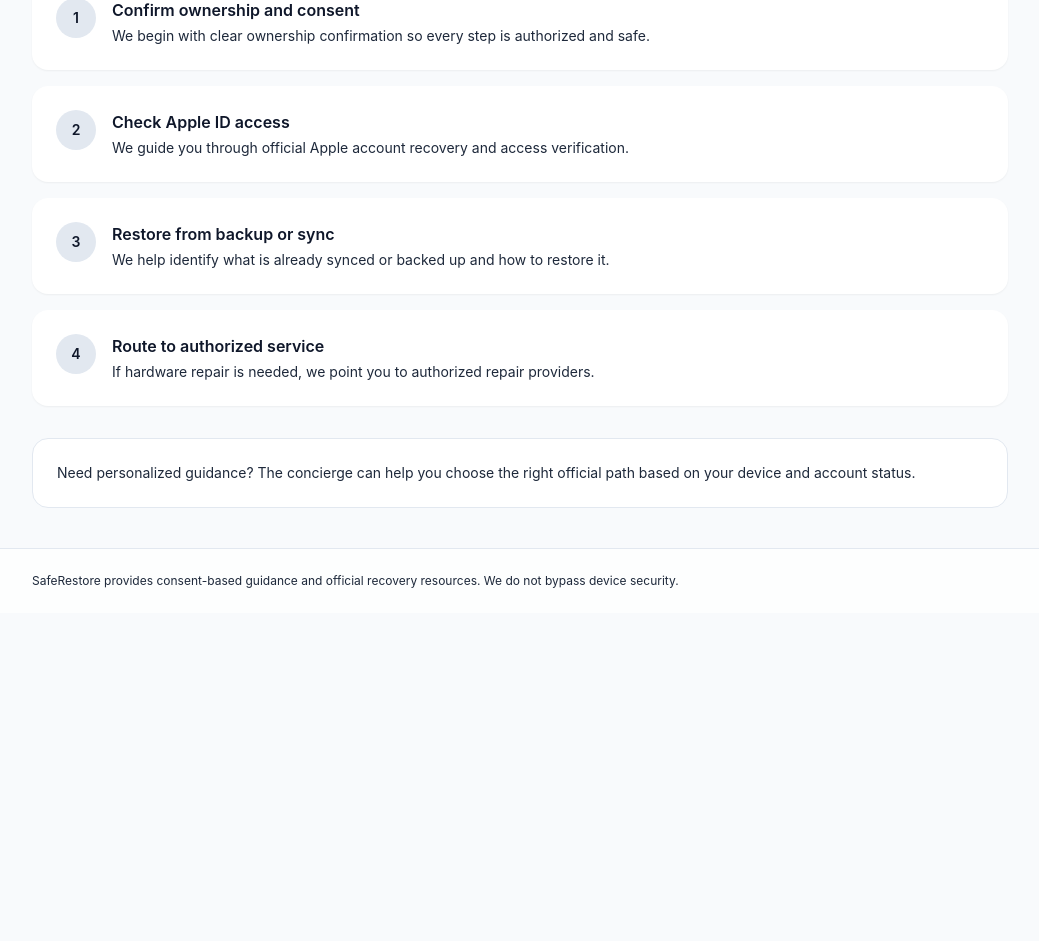
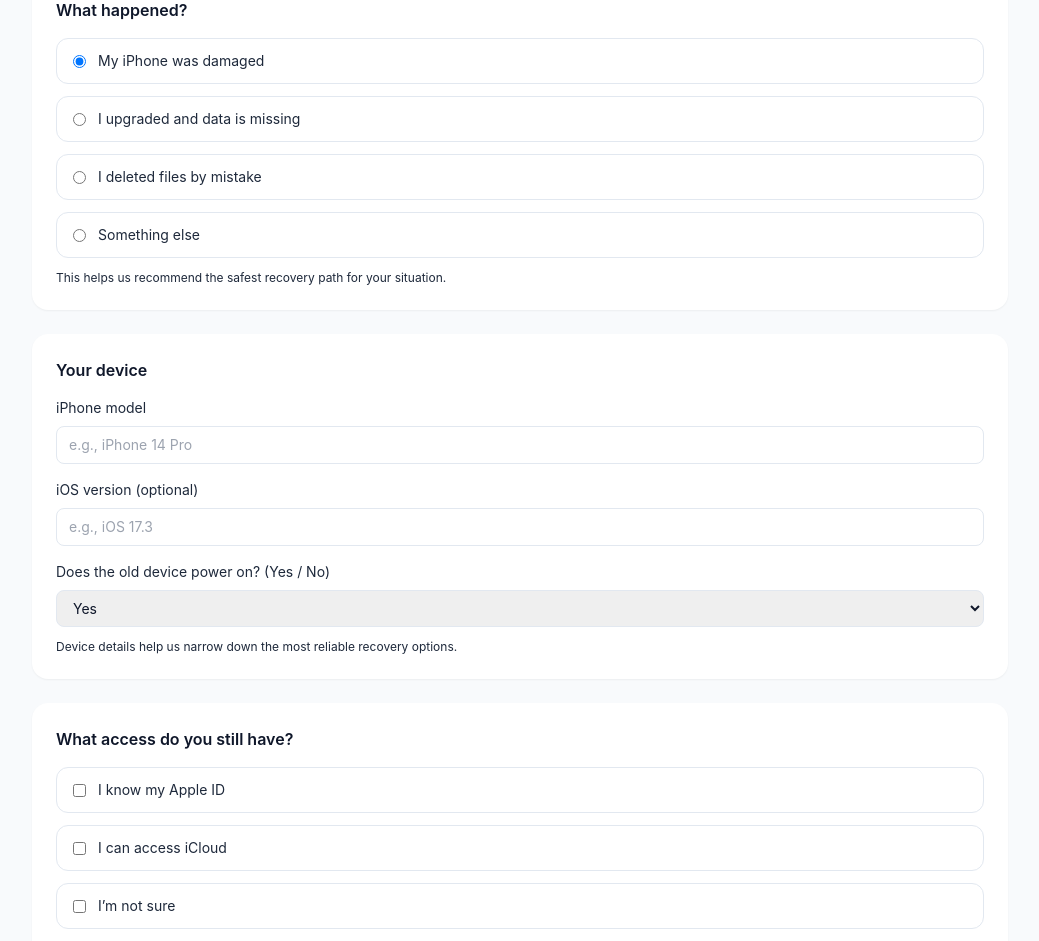
Before and after one commit to carter961995-wq/saferestore, a React (Vite) app: page /recovery in a window 1280 px wide. Shown: the part 243-1184 px from the top of the page, without its empty margins (120-1159 px from the left). Before the commit the page ends 856 px from the top, so only its background shows below. Built offline with nearby package versions, Linux system fonts and the light colour scheme.

Commit message:
Refine copy and UX for SafeRestore pages

```diff
--- a/src/components/Layout.jsx
+++ b/src/components/Layout.jsx
@@ -29,8 +29,7 @@ export default function Layout({ children }) {
       <main className="mx-auto max-w-5xl px-6 py-10">{children}</main>
       <footer className="border-t border-sky bg-white/80">
         <div className="mx-auto max-w-5xl px-6 py-6 text-xs text-calm">
-          SafeRestore provides consent-based guidance and official recovery
-          resources. We do not bypass device security.
+          Your data. Your control. Official paths only.
         </div>
       </footer>
     </div>
--- a/src/pages/ConciergeChat.jsx
+++ b/src/pages/ConciergeChat.jsx
@@ -1,15 +1,27 @@
 const messages = [
   {
     role: "assistant",
-    text: "Hi, I’m SafeRestore. I can guide you through official recovery steps. What happened to your device?",
+    text: "Hi — I’m your SafeRestore concierge.\n\nI’m here to help you recover your data using the safest official options available. We’ll take this one step at a time.",
   },
   {
     role: "user",
-    text: "My iPhone screen is broken, but it still turns on.",
+    text: "My iPhone was damaged and I’m worried about my photos.",
   },
   {
     role: "assistant",
-    text: "Thanks for sharing. If you can unlock the device, we’ll prioritize a Quick Start transfer and confirm your latest iCloud backup.",
+    text: "You’re not alone in this — we’ll figure out the best path forward together.",
+  },
+  {
+    role: "assistant",
+    text: "Based on what you’ve shared, there are still approved recovery options available. I’ll explain each step clearly so you know exactly what to expect.",
+  },
+  {
+    role: "assistant",
+    text: "I can’t help with bypassing device security or accessing data without authorization, but I can guide you through every approved recovery option available to you.",
+  },
+  {
+    role: "assistant",
+    text: "Whenever you’re ready, we can move forward together.",
   },
 ];
 
@@ -34,7 +46,7 @@ export default function ConciergeChat() {
               }`}
             >
               <div
-                className={`max-w-md rounded-2xl px-4 py-3 text-sm ${
+                className={`max-w-md whitespace-pre-line rounded-2xl px-4 py-3 text-sm ${
                   message.role === "user"
                     ? "bg-ocean text-white"
                     : "bg-sky text-slate"
--- a/src/pages/RecoveryFlowPage.jsx
+++ b/src/pages/RecoveryFlowPage.jsx
@@ -1,27 +1,20 @@
-const steps = [
-  {
-    title: "Confirm ownership and consent",
-    description:
-      "We begin with clear ownership confirmation so every step is authorized and safe.",
-  },
-  {
-    title: "Check Apple ID access",
-    description:
-      "We guide you through official Apple account recovery and access verification.",
-  },
-  {
-    title: "Restore from backup or sync",
-    description:
-      "We help identify what is already synced or backed up and how to restore it.",
-  },
-  {
-    title: "Route to authorized service",
-    description:
-      "If hardware repair is needed, we point you to authorized repair providers.",
-  },
-];
+import { useState } from "react";
 
 export default function RecoveryFlowPage() {
+  const [incident, setIncident] = useState("My iPhone was damaged");
+  const [deviceModel, setDeviceModel] = useState("");
+  const [iosVersion, setIosVersion] = useState("");
+  const [powersOn, setPowersOn] = useState("Yes");
+  const [accessOptions, setAccessOptions] = useState({
+    appleId: false,
+    icloud: false,
+    unsure: false,
+  });
+
+  const toggleAccess = (key) => {
+    setAccessOptions((prev) => ({ ...prev, [key]: !prev[key] }));
+  };
+
   return (
     <section className="space-y-8">
       <div>
@@ -34,28 +27,120 @@ export default function RecoveryFlowPage() {
         </p>
       </div>
 
-      <div className="space-y-4">
-        {steps.map((step, index) => (
-          <div
-            key={step.title}
-            className="flex gap-4 rounded-2xl bg-white p-6 shadow-sm"
-          >
-            <div className="flex h-10 w-10 items-center justify-center rounded-full bg-sky text-sm font-semibold text-slate">
-              {index + 1}
-            </div>
-            <div>
-              <h2 className="text-base font-semibold text-slate">
-                {step.title}
-              </h2>
-              <p className="mt-1 text-sm text-calm">{step.description}</p>
-            </div>
+      <div className="space-y-6">
+        <div className="rounded-2xl bg-white p-6 shadow-sm">
+          <h2 className="text-base font-semibold text-slate">What happened?</h2>
+          <div className="mt-4 grid gap-3 text-sm text-calm">
+            {[
+              "My iPhone was damaged",
+              "I upgraded and data is missing",
+              "I deleted files by mistake",
+              "Something else",
+            ].map((option) => (
+              <label
+                key={option}
+                className="flex items-center gap-3 rounded-xl border border-sky px-4 py-3"
+              >
+                <input
+                  type="radio"
+                  name="incident"
+                  value={option}
+                  checked={incident === option}
+                  onChange={(event) => setIncident(event.target.value)}
+                />
+                {option}
+              </label>
+            ))}
           </div>
-        ))}
+          <p className="mt-3 text-xs text-calm">
+            This helps us recommend the safest recovery path for your situation.
+          </p>
+        </div>
+
+        <div className="rounded-2xl bg-white p-6 shadow-sm">
+          <h2 className="text-base font-semibold text-slate">Your device</h2>
+          <div className="mt-4 grid gap-4 text-sm text-calm">
+            <label className="grid gap-2">
+              iPhone model
+              <input
+                className="rounded-lg border border-sky px-3 py-2 text-sm text-slate"
+                value={deviceModel}
+                onChange={(event) => setDeviceModel(event.target.value)}
+                placeholder="e.g., iPhone 14 Pro"
+              />
+            </label>
+            <label className="grid gap-2">
+              iOS version (optional)
+              <input
+                className="rounded-lg border border-sky px-3 py-2 text-sm text-slate"
+                value={iosVersion}
+                onChange={(event) => setIosVersion(event.target.value)}
+                placeholder="e.g., iOS 17.3"
+              />
+            </label>
+            <label className="grid gap-2">
+              Does the old device power on? (Yes / No)
+              <select
+                className="rounded-lg border border-sky px-3 py-2 text-sm text-slate"
+                value={powersOn}
+                onChange={(event) => setPowersOn(event.target.value)}
+              >
+                <option>Yes</option>
+                <option>No</option>
+              </select>
+            </label>
+          </div>
+          <p className="mt-3 text-xs text-calm">
+            Device details help us narrow down the most reliable recovery
+            options.
+          </p>
+        </div>
+
+        <div className="rounded-2xl bg-white p-6 shadow-sm">
+          <h2 className="text-base font-semibold text-slate">
+            What access do you still have?
+          </h2>
+          <div className="mt-4 grid gap-3 text-sm text-calm">
+            {[
+              { key: "appleId", label: "I know my Apple ID" },
+              { key: "icloud", label: "I can access iCloud" },
+              { key: "unsure", label: "I’m not sure" },
+            ].map((option) => (
+              <label
+                key={option.key}
+                className="flex items-center gap-3 rounded-xl border border-sky px-4 py-3"
+              >
+                <input
+                  type="checkbox"
+                  checked={accessOptions[option.key]}
+                  onChange={() => toggleAccess(option.key)}
+                />
+                {option.label}
+              </label>
+            ))}
+          </div>
+          <p className="mt-3 text-xs text-calm">
+            Don’t worry — we’ll adjust the plan based on what you still have
+            access to.
+          </p>
+        </div>
       </div>
 
-      <div className="rounded-2xl border border-sky bg-white p-6 text-sm text-calm">
-        Need personalized guidance? The concierge can help you choose the right
-        official path based on your device and account status.
+      <div className="rounded-2xl border border-sky bg-white p-6">
+        <h2 className="text-base font-semibold text-slate">Your Recovery Plan</h2>
+        <p className="mt-2 text-sm text-calm">
+          Based on your device and access, the safest recovery path is to use
+          official Apple recovery and restore tools.
+        </p>
+        <p className="mt-3 text-sm text-calm">
+          We’ll guide you step by step so you can move forward with confidence.
+        </p>
+        <button
+          className="mt-4 rounded-full bg-ocean px-5 py-2 text-sm font-semibold text-white"
+          type="button"
+        >
+          Continue with Concierge
+        </button>
       </div>
     </section>
   );
```
Also changed, not shown: src/pages/LandingPage.jsx (+37 -20 lines).
